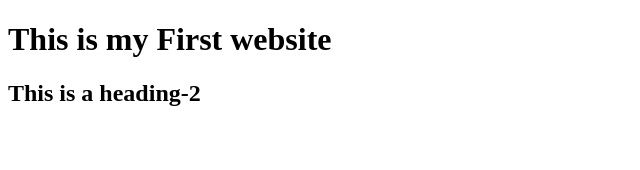
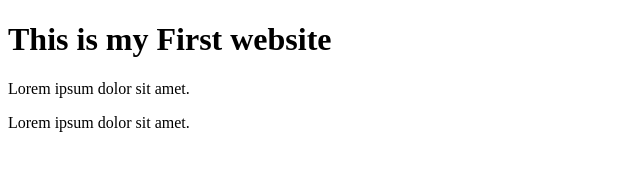
Before and after one commit to Musa67/My-First-website, a plain HTML site: page index.html in a window 1280 px wide. Shown: the whole page, without its empty margins (0-640 px from the left). Drawn offline with Linux system fonts and the light colour scheme.

Commit message:
lorem inspum

```diff
--- a/index.html
+++ b/index.html
@@ -7,6 +7,7 @@
 </head>
 <body>
    <h1>This is my First website</h1>
-   <h2>This is a heading-2</h2>
+   <p>Lorem ipsum dolor sit amet.</p>
+   <p>Lorem ipsum dolor sit amet.</p>
 </body>
 </html>
```
